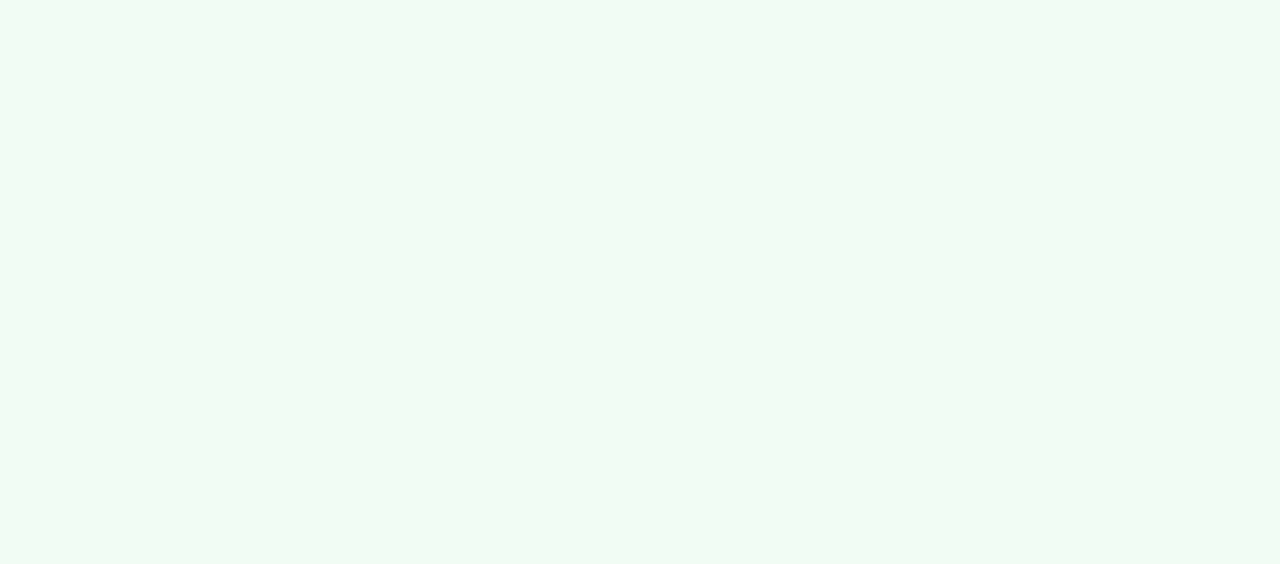
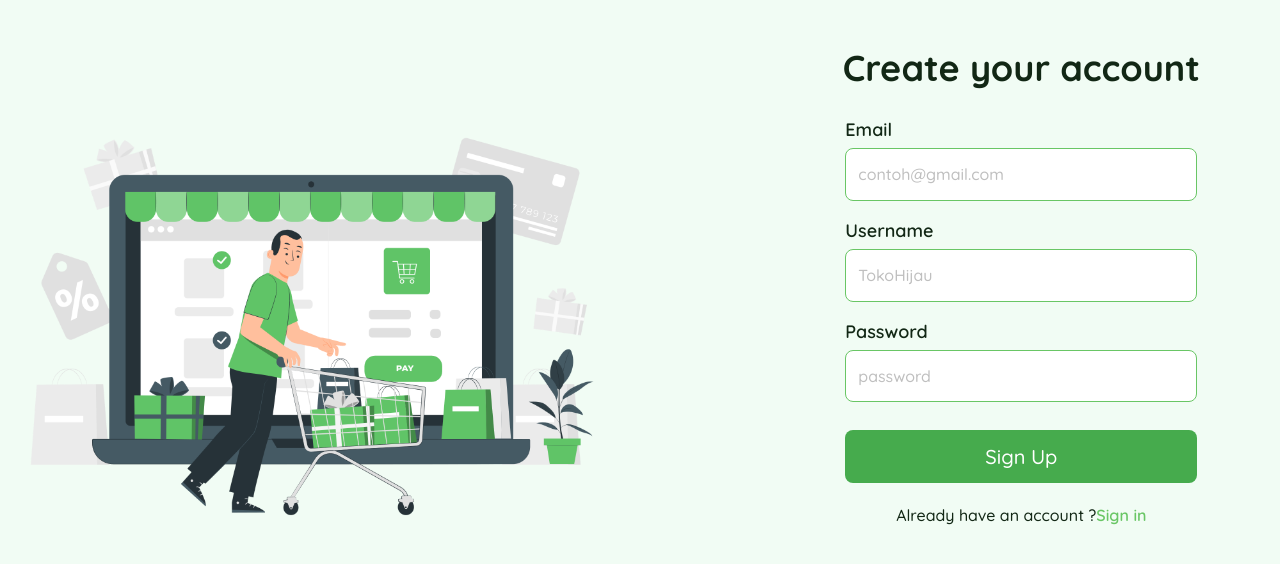
Before and after one commit to E-Commerce-App-Team-5/Front-End, a React (Vite) app: page /Register in a window 1280 px wide. Before the commit this address had no page. Shown: the top 564 px of the page. Built offline with nearby package versions, Linux system fonts and the light colour scheme.

Commit message:
Slicing Modal Login & Update Routing

```diff
--- a/src/components/CustomButtons.jsx
+++ b/src/components/CustomButtons.jsx
@@ -2,28 +2,28 @@ import React from "react";
 import { BsCart3 } from "react-icons/bs";
 const ButtonPrimary = (props) => {
   return (
-    <button className="w-[22rem] h-[3.3rem] bg-base font-medium text-xl rounded-lg text-putih">
+    <button className="w-[22rem] h-[3.3rem] bg-base font-medium text-xl rounded-lg text-putih all-btn">
       {props.label}
     </button>
   );
 };
 const ButtonSecondary = (props) => {
   return (
-    <button className="w-[3rem] h-[1.2rem] md:w-[9rem] md:h-[2.8rem] bg-base font-medium rounded-sm md:rounded-lg text-putih md:text-[16px] text-[5px]">
+    <button className="w-[3rem] h-[1.2rem] md:w-[9rem] md:h-[2.8rem] bg-base font-medium rounded-sm md:rounded-lg text-putih md:text-[16px] text-[5px] all-btn">
       {props.label}
     </button>
   );
 };
 const ButtonCart = (props) => {
   return (
-    <button className="w-[5rem] h-[2rem] text-xs lg:text-sm lg:w-[6rem] lg:h-[2.5rem] bg-base font-medium rounded-md text-putih  justify-center flex items-center">
+    <button className="all-btn w-[5rem] h-[2rem] text-xs lg:text-sm lg:w-[6rem] lg:h-[2.5rem] bg-base font-medium rounded-md text-putih  justify-center flex items-center">
       <BsCart3 size={18} className="mr-2" /> Add
     </button>
   );
 };
 const ButtonCheckout = (props) => {
   return (
-    <button className="w-[12rem] h-[2.8rem] bg-base font-medium rounded-md text-putih text-lg">
+    <button className="all-btn w-[12rem] h-[2.8rem] bg-base font-medium rounded-md text-putih text-lg">
       Checkout
     </button>
   );
--- a/src/components/CustomInput.jsx
+++ b/src/components/CustomInput.jsx
@@ -4,7 +4,7 @@ const InputPrimary = ({ id, type, placeholder, value, onChange, disabled }) => {
   return (
     <input
       id={id}
-      className="w-[22rem] h-[3.3rem]  font-light bg-putih rounded-lg text-search&text p-3 border border-base focus:outline-none focus:border-base "
+      className="w-[22rem] h-[3.3rem]  font-light bg-putih rounded-lg text-base-green placeholder:text-search&text p-3 border border-base focus:outline-none focus:border-base "
       type={type}
       placeholder={placeholder}
       // value={value}
--- a/src/components/IsLoggedIn.jsx
+++ b/src/components/IsLoggedIn.jsx
@@ -1,5 +1,7 @@
 import { BsCart3 } from "react-icons/bs";
-
+import InputPrimary from "./CustomInput";
+import { ButtonPrimary } from "../components/CustomButtons";
+import { Link } from "react-router-dom";
 const BLoggin = () => {
   return (
     <div className="flex items-center justify-end   md:ml-0 ml-1 w-16  md:w-52 ">
@@ -7,16 +9,69 @@ const BLoggin = () => {
         className="md:w-14 md:h-[28px] w-4 md:-mr-4 h-[20px] "
         style={{ color: "#69C665" }}
       />
-      <button className="flex justify-center ml-1 rounded-sm w-[30px] h-[17px] md:h-[30px] md:w-[70px] md:ml-7 bg-base text-white text-[8px] md:text-[14px]  items-center lg:rounded-md">
+      <label
+        htmlFor="modal-login"
+        className="all-btn cursor-pointer flex justify-center ml-1 rounded-sm w-[30px] h-[17px] md:h-[30px] md:w-[70px] md:ml-7 bg-base text-white text-[8px] md:text-[14px]  items-center lg:rounded-md"
+      >
         Login
-      </button>
+      </label>
+
+      <input type="checkbox" id="modal-login" className="modal-toggle" />
+      <div className="modal">
+        <div className="modal-box relative bg-white h-[35rem] w-[35%]">
+          <label
+            htmlFor="modal-login"
+            className="cursor-pointer btn-sm  absolute right-2 top-2 bg-white border-white"
+          >
+            ✕
+          </label>
+          <form className="flex flex-col items-center pt-5">
+            <h1 className="text-3xl font-bold text-base-green mb-4">
+              Login to your account
+            </h1>
+            <div className="mt-2">
+              <p className="mb-1 text-lg text-base-green font-semibold">
+                Email
+              </p>
+              <InputPrimary
+                id="input-email"
+                type="email"
+                placeholder="contoh@gmail.com"
+              />
+            </div>
+            <div className="mt-4 my-[2rem]">
+              <p className="mb-1 text-lg text-base-green font-semibold">
+                Password
+              </p>
+              <InputPrimary
+                id="input-password"
+                type="password"
+                placeholder="*******"
+              />
+            </div>
+            <ButtonPrimary
+              id="input-submit"
+              label="Sign In"
+              className="all-btn"
+            />
+            <p className="text-[14px] text-base-green mt-1 ">
+              Don’t have any account ?
+              <Link to="/Register">
+                <span className="text-[14px] text-base font-semibold cursor-pointer">
+                  Sign Up
+                </span>
+              </Link>
+            </p>
+          </form>
+        </div>
+      </div>
     </div>
   );
 };
 
 const ALoggin = () => {
   return (
-    <div className="flex items-center justify-end   md:ml-0 ml-1 w-16  md:w-52 ">
+    <div className="flex items-center justify-end  md:ml-0 ml-1 w-16  md:w-52 ">
       <BsCart3
         className="md:w-14 md:h-[28px] w-4 md:-mr-7 h-[20px]"
         style={{ color: "#69C665" }}
--- a/src/pages/Register.jsx
+++ b/src/pages/Register.jsx
@@ -4,9 +4,9 @@ import { ButtonPrimary } from "../components/CustomButtons";
 import gbrEcommerce from "../assets/Ecommerce-checkout.png";
 import axios from "axios";
 import Swal from "sweetalert2";
+import { Link } from "react-router-dom";
 
 const Register = () => {
-
   const [email, setEmail] = useState("");
   const [password, setPassword] = useState("");
   const [username, setUsername] = useState("");
@@ -18,7 +18,7 @@ const Register = () => {
     } else {
       setDisabled(true);
     }
-  }, [username, email, password,]);
+  }, [username, email, password]);
 
   const handleRegister = async (e) => {
     e.preventDefault(false);
@@ -28,13 +28,13 @@ const Register = () => {
       password,
     };
     axios
-      .post (`https://ecommerce-alta.online/users`, {
+      .post(`https://ecommerce-alta.online/users`, {
         username: username,
         email: email,
         password: password,
       })
       .then((result) => {
-        if(result?.status === 201){
+        if (result?.status === 201) {
           Swal.fire({
             position: "center",
             icon: "success",
@@ -69,7 +69,10 @@ const Register = () => {
         <h1 className="text-4xl font-bold text-base-green mb-7">
           Create your account
         </h1>
-        <form className="flex flex-col gap-4 min-w-[40%] items-center" onSubmit={(e) => handleRegister(e)}>
+        <form
+          className="flex flex-col gap-4 min-w-[40%] items-center"
+          onSubmit={(e) => handleRegister(e)}
+        >
           <div>
             <p className="mb-1 text-lg text-base-green font-semibold">Email</p>
             <InputPrimary
@@ -108,12 +111,14 @@ const Register = () => {
               name="username"
             />
           </div>
-          <ButtonPrimary id="input-submit" label="Sign Up"/>
+          <ButtonPrimary id="input-submit" label="Sign Up" />
           <p className="text-[16px] text-base-green mt-1 ">
             Already have an account ?
+            <Link to="/">
               <span className="text-base font-semibold cursor-pointer">
                 Sign in
               </span>
+            </Link>
           </p>
         </form>
       </div>
--- a/src/routes/Routes.jsx
+++ b/src/routes/Routes.jsx
@@ -1,14 +1,16 @@
 import React from "react";
+import { CiHome } from "react-icons/ci";
 import { BrowserRouter, Routes, Route } from "react-router-dom";
 
-// import Home from "../pages/App";
+import Home from "../pages/App";
 import Register from "../pages/Register";
 
 function App() {
   return (
     <BrowserRouter>
       <Routes>
-        <Route path="/" element={<Register />} />
+        <Route path="/" element={<Home />} />
+        <Route path="/Register" element={<Register />} />
       </Routes>
     </BrowserRouter>
   );
--- a/src/styles/index.css
+++ b/src/styles/index.css
@@ -33,3 +33,6 @@ body {
 .box-shadow-card {
   box-shadow: 4px 5px 10px rgba(211, 211, 211, 0.41);
 }
+.all-btn {
+  background-color: #46ab4d;
+}
```
Lines whose indentation alone changed are shown as unchanged.
